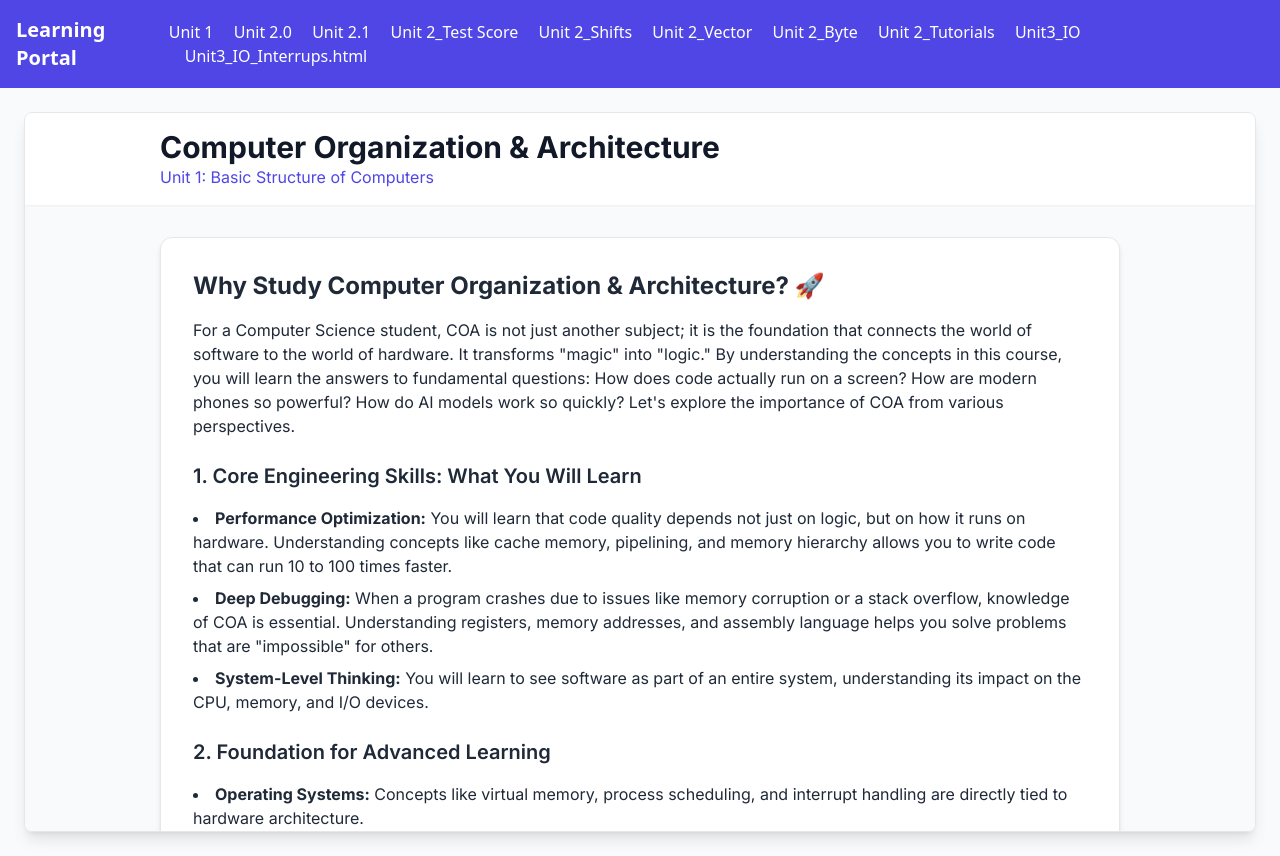
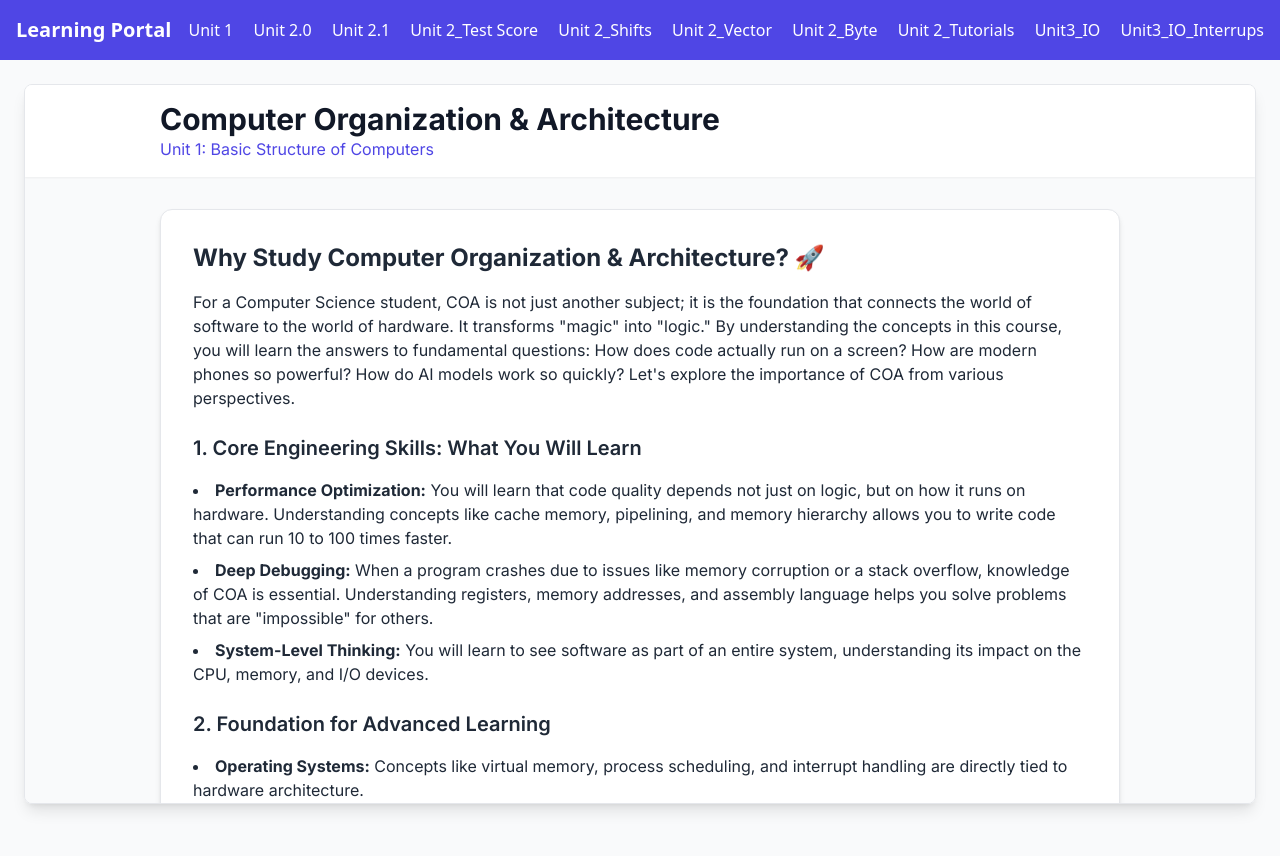
Before and after one commit to adityasinha-1988/COA_2025, a plain HTML site: page index.html in a window 1280 px wide. After the commit the page ends 828 px from the top, so only its background shows below. Drawn offline with nearby package versions, Linux system fonts and the light colour scheme.

Commit message:
IO_Interrupt name edit

```diff
--- a/index.html
+++ b/index.html
@@ -21,7 +21,7 @@
       <a href="pages/2.5_Byte.html" target="content" class="hover:underline">Unit 2_Byte</a>
       <a href="pages/Unit2_Tutorials.html" target="content" class="hover:underline">Unit 2_Tutorials</a>
       <a href="pages/3_IO.html" target="content" class="hover:underline">Unit3_IO</a>
-      <a href="pages/IO_Interrups.html" target="content" class="hover:underline">Unit3_IO_Interrups.html</a>
+      <a href="pages/IO_Interrups.html" target="content" class="hover:underline">Unit3_IO_Interrups</a>
     </nav>
   </header>
 
```
